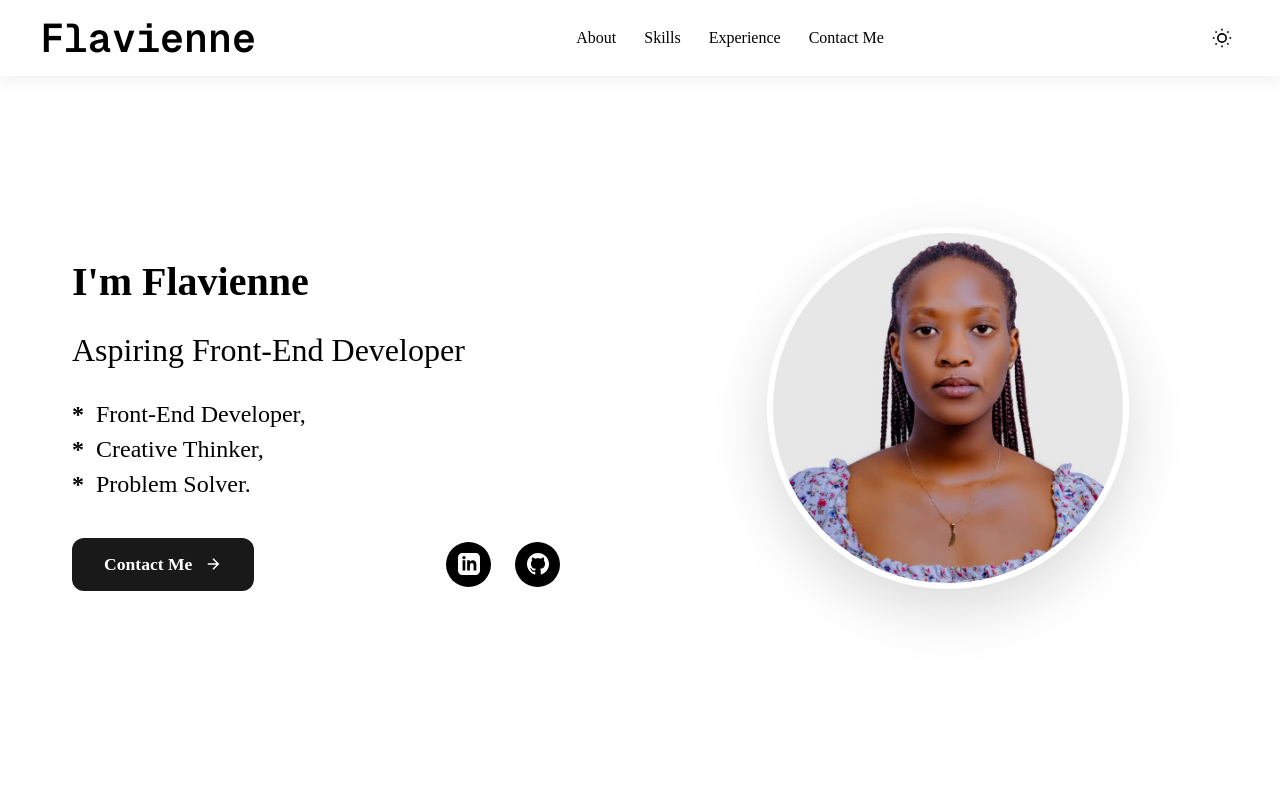
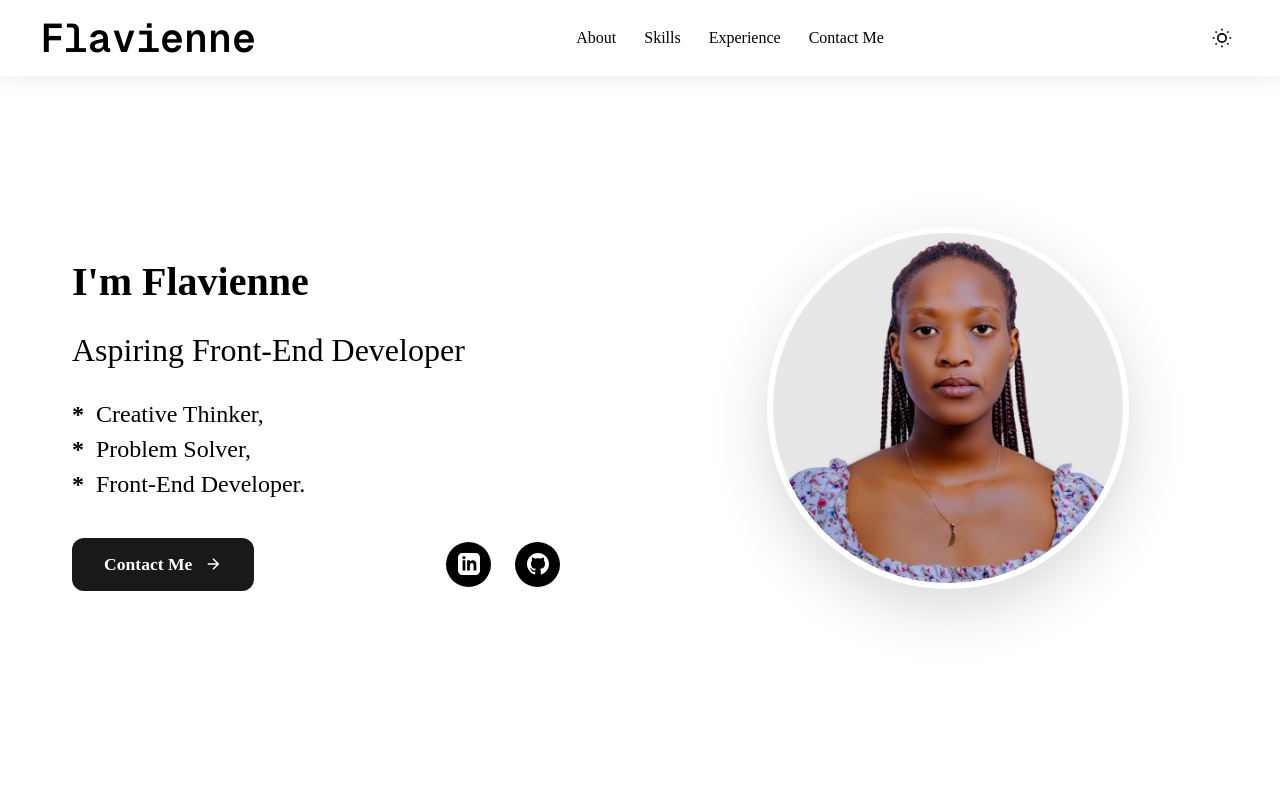
Before and after one commit to Flaviaa4/portfolio, an Angular app: page / in a window 1280 px wide. Shown: the top 800 px of the page. Built offline with nearby package versions, Linux system fonts and the light colour scheme.

Commit message:
Modified Hero section

```diff
--- a/src/app/hero/hero.html
+++ b/src/app/hero/hero.html
@@ -6,9 +6,9 @@
         <h2 class="hero-subtitle">Aspiring Front-End Developer</h2>
 
         <ul class="hero-list">
-          <li>Front-End Developer,</li>
           <li>Creative Thinker,</li>
-          <li>Problem Solver.</li>
+          <li>Problem Solver,</li>
+          <li>Front-End Developer.</li>
         </ul>
         <div class="hero-actions">
           <a href="#contact" class="contact-btn">
```
